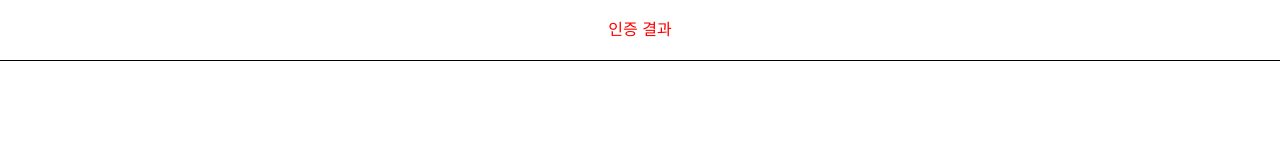
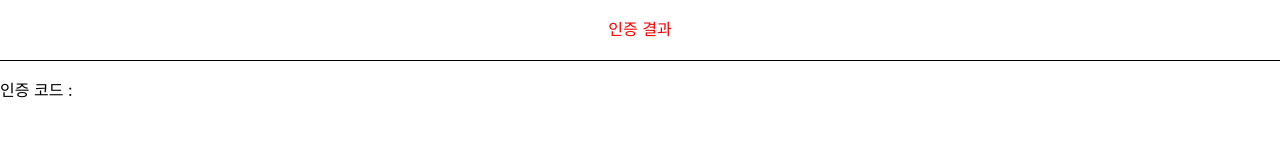
Before and after one commit to kdw15082/open-banking-project, a React (Create React App) app in the folder fintech/: page /authResult in a window 1280 px wide. Shown: the top 167 px of the page. Built offline with nearby package versions, Linux system fonts and the light colour scheme.

Commit message:
인증코드 화면 출력 쿼리스트링

```diff
--- a/fintech/src/pages/AuthResult.js
+++ b/fintech/src/pages/AuthResult.js
@@ -1,11 +1,17 @@
-import React from 'react'
-import Header from '../component/Header'
+import React from 'react';
+import Header from '../component/Header';
+import {useLocation} from "react-router-dom";
+import queryString from "query-string";
 
 
 const AuthResult = () => {
+    const {search} = useLocation();
+    const {code} = queryString.parse(search);
+
     return (
         <div>
             <Header title="인증 결과"></Header>
+            <p>인증 코드 : {code}</p>
         </div>
     )
 }
```
